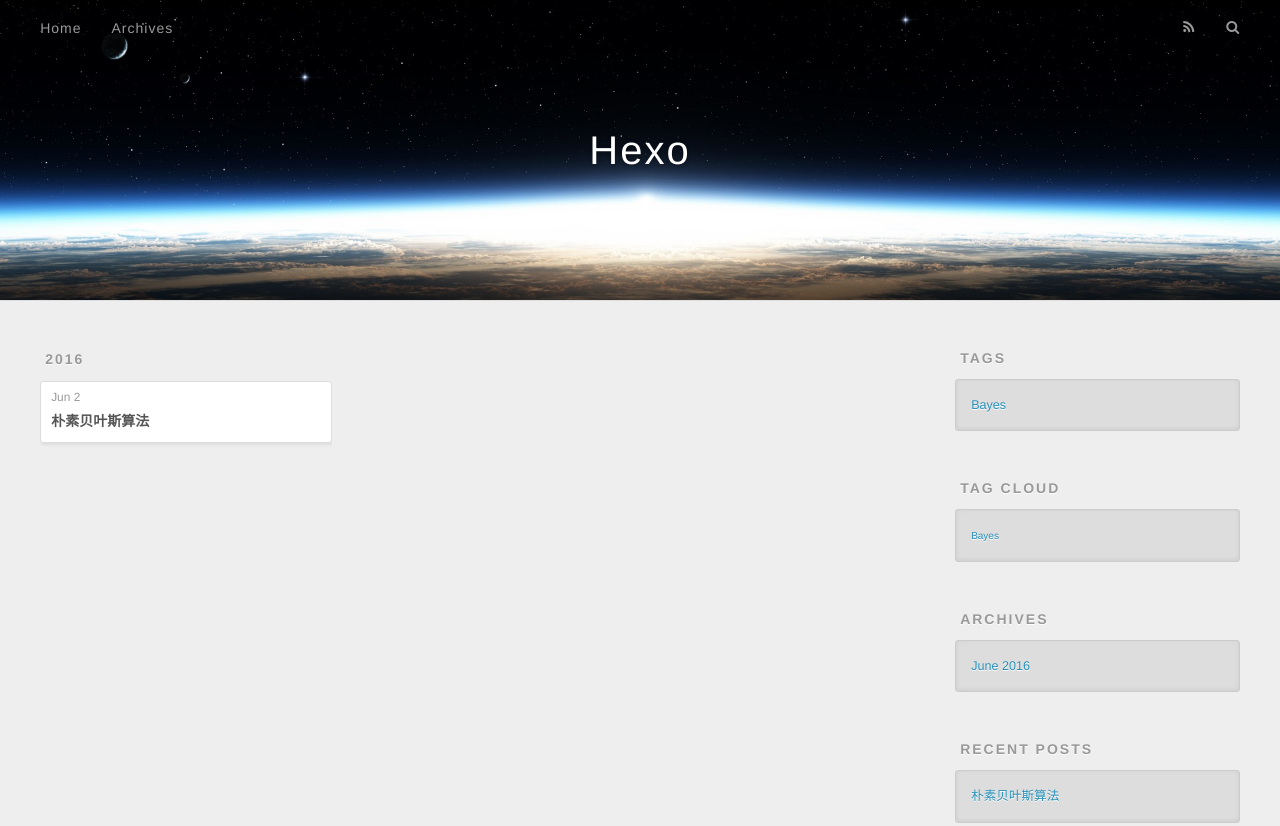
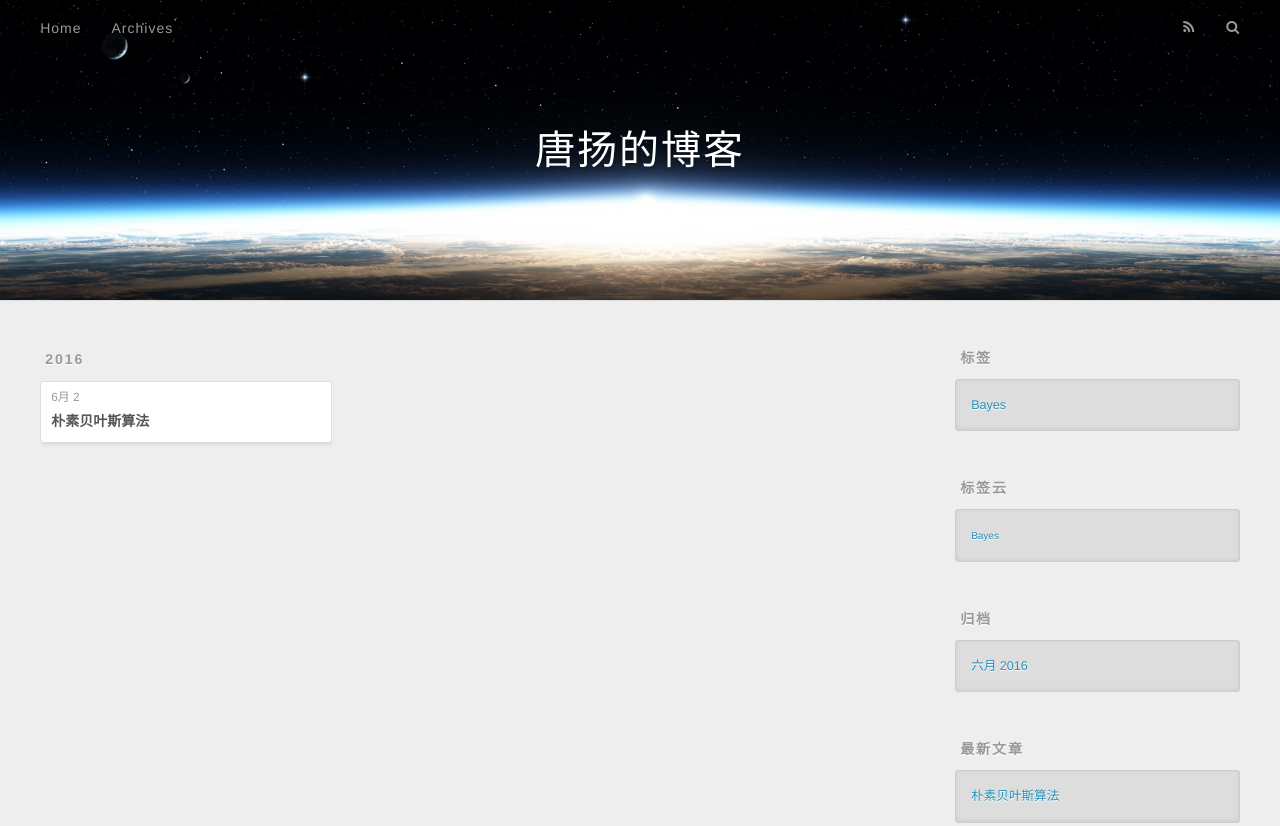
Before and after one commit to tangyang/tangyang.github.io, a plain HTML site: page tags/Bayes/index.html in a window 1280 px wide. Shown: the top 826 px of the page. Drawn offline with nearby package versions, Linux system fonts and the light colour scheme.

Commit message:
Site updated: 2016-06-02 17:59:03

```diff
--- a/tags/Bayes/index.html
+++ b/tags/Bayes/index.html
@@ -3,19 +3,19 @@
 <head>
   <meta charset="utf-8">
 
-  <title>Tag: Bayes | Hexo</title>
+  <title>Tag: Bayes | 唐扬的博客</title>
   <meta name="viewport" content="width=device-width, initial-scale=1, maximum-scale=1">
   <meta name="description">
 <meta property="og:type" content="website">
-<meta property="og:title" content="Hexo">
+<meta property="og:title" content="唐扬的博客">
 <meta property="og:url" content="http://yoursite.com/tags/Bayes/index.html">
-<meta property="og:site_name" content="Hexo">
+<meta property="og:site_name" content="唐扬的博客">
 <meta property="og:description">
 <meta name="twitter:card" content="summary">
-<meta name="twitter:title" content="Hexo">
+<meta name="twitter:title" content="唐扬的博客">
 <meta name="twitter:description">
 
-    <link rel="alternate" href="/atom.xml" title="Hexo" type="application/atom+xml">
+    <link rel="alternate" href="/atom.xml" title="唐扬的博客" type="application/atom+xml">
 
 
     <link rel="icon" href="/favicon.png">
@@ -36,7 +36,7 @@
   <div id="header-outer" class="outer">
     <div id="header-title" class="inner">
       <h1 id="logo-wrap">
-        <a href="/" id="logo">Hexo</a>
+        <a href="/" id="logo">唐扬的博客</a>
       </h1>
 
     </div>
@@ -53,7 +53,7 @@
 
           <a id="nav-rss-link" class="nav-icon" href="/atom.xml" title="RSS Feed"></a>
 
-        <a id="nav-search-btn" class="nav-icon" title="Search"></a>
+        <a id="nav-search-btn" class="nav-icon" title="搜索"></a>
       </nav>
       <div id="search-form-wrap">
         <form action="//google.com/search" method="get" accept-charset="UTF-8" class="search-form"><input type="search" name="q" results="0" class="search-form-input" placeholder="Search"><button type="submit" class="search-form-submit">&#xF002;</button><input type="hidden" name="sitesearch" value="http://yoursite.com"></form>
@@ -79,7 +79,7 @@
   <div class="archive-article-inner">
     <header class="archive-article-header">
       <a href="/2016/06/02/朴素贝叶斯算法/" class="archive-article-date">
-  <time datetime="2016-06-02T09:29:42.000Z" itemprop="datePublished">Jun 2</time>
+  <time datetime="2016-06-02T09:29:42.000Z" itemprop="datePublished">6月 2</time>
 </a>
 
 
@@ -105,7 +105,7 @@
 
 
   <div class="widget-wrap">
-    <h3 class="widget-title">Tags</h3>
+    <h3 class="widget-title">标签</h3>
     <div class="widget">
       <ul class="tag-list"><li class="tag-list-item"><a class="tag-list-link" href="/tags/Bayes/">Bayes</a></li></ul>
     </div>
@@ -115,7 +115,7 @@
 
 
   <div class="widget-wrap">
-    <h3 class="widget-title">Tag Cloud</h3>
+    <h3 class="widget-title">标签云</h3>
     <div class="widget tagcloud">
       <a href="/tags/Bayes/" style="font-size: 10px;">Bayes</a>
     </div>
@@ -124,9 +124,9 @@
 
 
   <div class="widget-wrap">
-    <h3 class="widget-title">Archives</h3>
+    <h3 class="widget-title">归档</h3>
     <div class="widget">
-      <ul class="archive-list"><li class="archive-list-item"><a class="archive-list-link" href="/archives/2016/06/">June 2016</a></li></ul>
+      <ul class="archive-list"><li class="archive-list-item"><a class="archive-list-link" href="/archives/2016/06/">六月 2016</a></li></ul>
     </div>
   </div>
 
@@ -134,7 +134,7 @@
 
 
   <div class="widget-wrap">
-    <h3 class="widget-title">Recent Posts</h3>
+    <h3 class="widget-title">最新文章</h3>
     <div class="widget">
       <ul>
 
```
Also changed, not shown: 2016/06/02/朴素贝叶斯算法/index.html (+12 -12 lines), archives/2016/06/index.html (+13 -13 lines), archives/2016/index.html (+13 -13 lines), archives/index.html (+13 -13 lines), index.html (+13 -13 lines).
